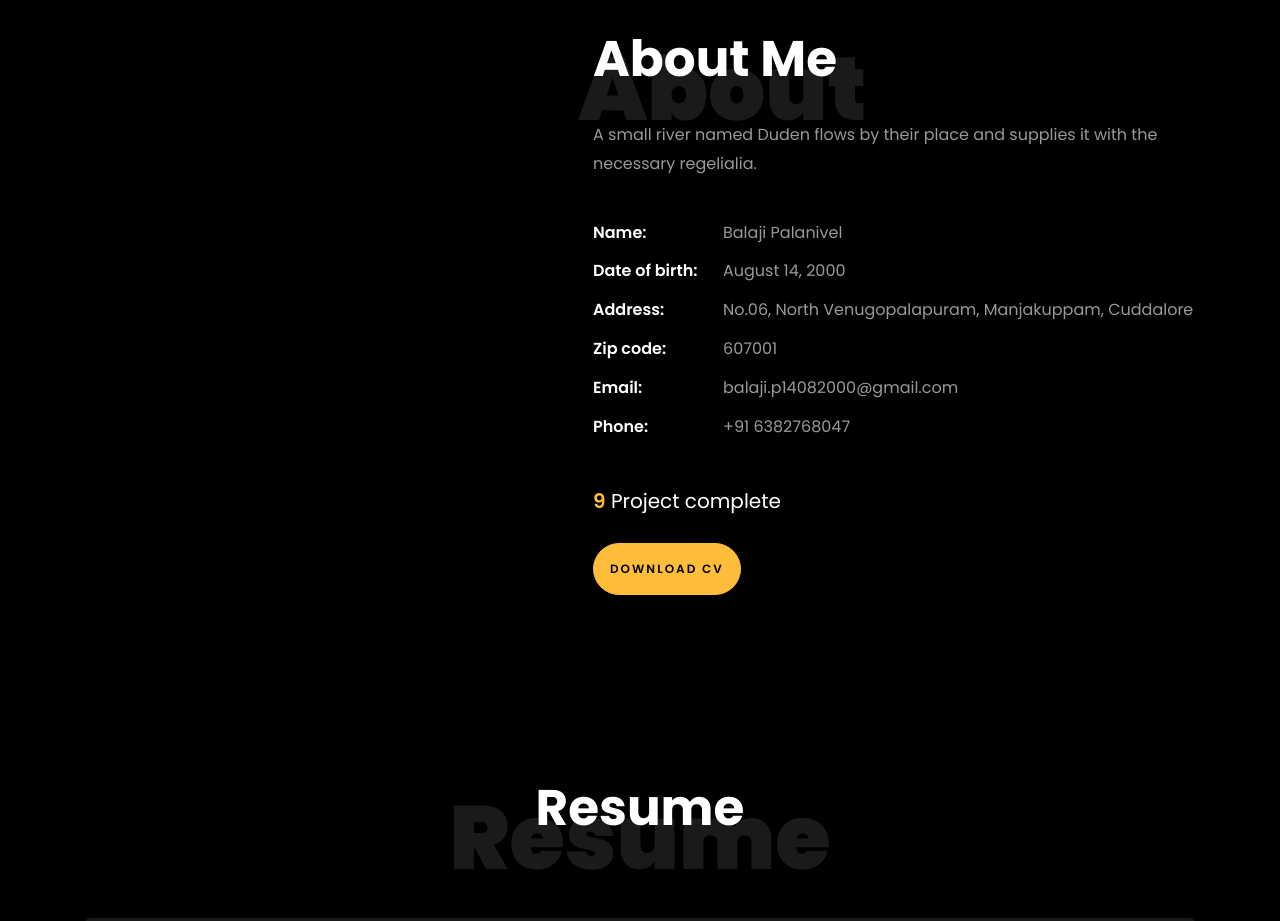
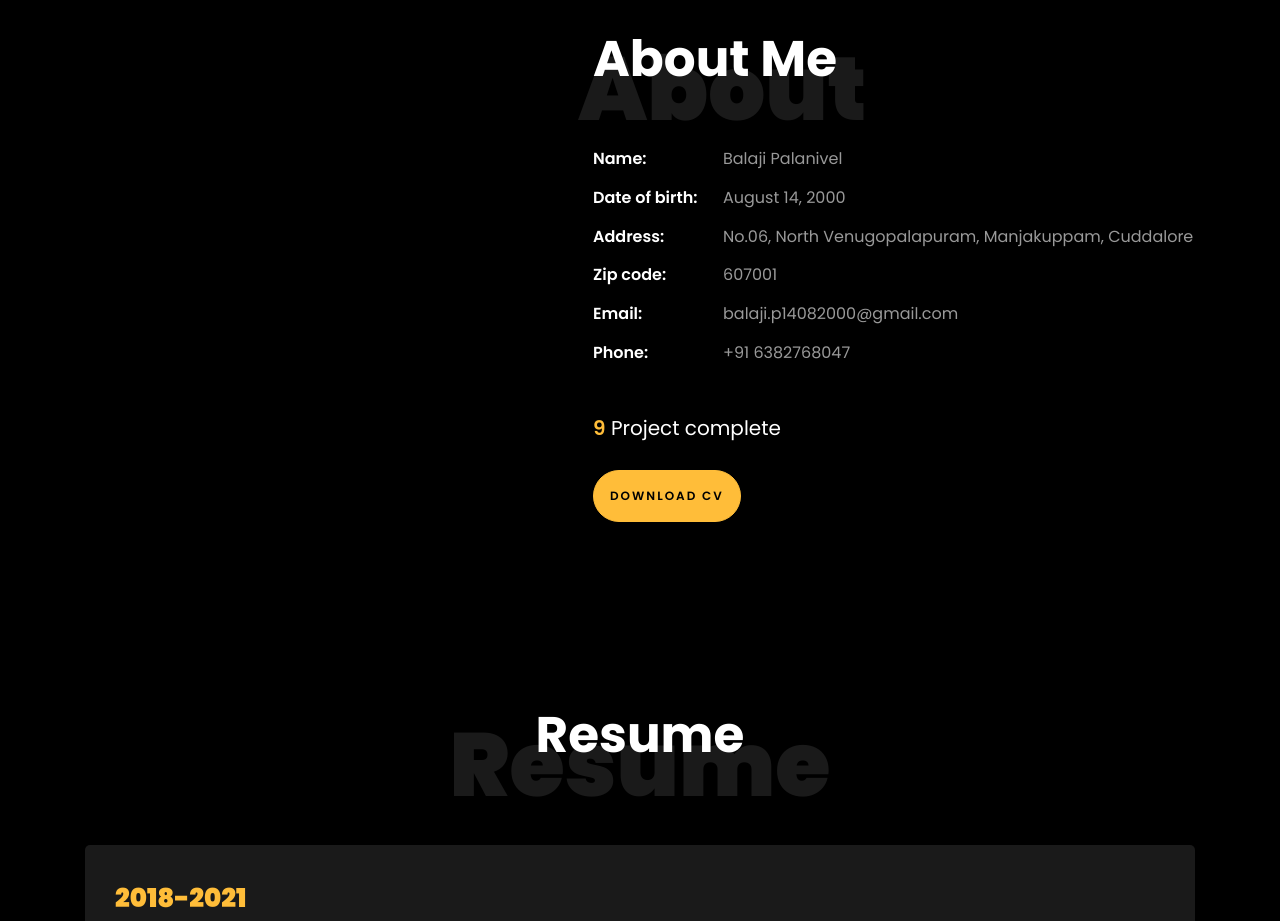
Before and after one commit to Balaji-ReactDev/Balaji1404, a plain HTML site: page index.html in a window 1280 px wide. Shown: the part 840-1761 px from the top of the page. Drawn offline with Linux system fonts and the light colour scheme; files whose address does not match are found by name.

Commit message:
Update index.html

```diff
--- a/index.html
+++ b/index.html
@@ -102,7 +102,6 @@
 		          <div class="col-md-12 heading-section ftco-animate">
 		          	<h1 class="big">About</h1>
 		            <h2 class="mb-4">About Me</h2>
-		            <p>A small river named Duden flows by their place and supplies it with the necessary regelialia.</p>
 		            <ul class="about-info mt-4 px-md-0 px-2">
 		            	<li class="d-flex"><span>Name:</span> <span>Balaji Palanivel</span></li>
 		            	<li class="d-flex"><span>Date of birth:</span> <span>August 14, 2000</span></li>
@@ -386,7 +385,6 @@
 	                </p>
                 </div>
                 <h3 class="heading"><a href="single.html">Why Lead Generation is Key for Business Growth</a></h3>
-                <p>A small river named Duden flows by their place and supplies it with the necessary regelialia.</p>
               </div>
             </div>
           </div>
@@ -403,7 +401,6 @@
 	                </p>
                 </div>
                 <h3 class="heading"><a href="single.html">Why Lead Generation is Key for Business Growth</a></h3>
-                <p>A small river named Duden flows by their place and supplies it with the necessary regelialia.</p>
               </div>
             </div>
           </div>
@@ -420,7 +417,6 @@
 	                </p>
                 </div>
                 <h3 class="heading"><a href="single.html">Why Lead Generation is Key for Business Growth</a></h3>
-                <p>A small river named Duden flows by their place and supplies it with the necessary regelialia.</p>
               </div>
             </div>
           </div>
```
